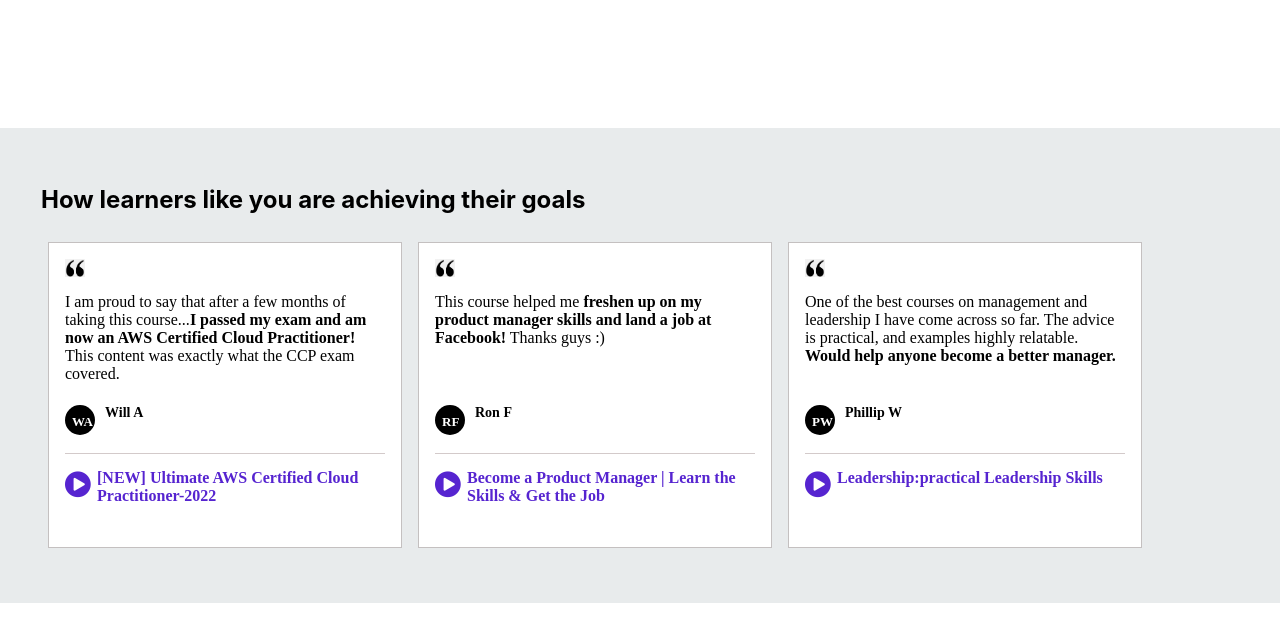
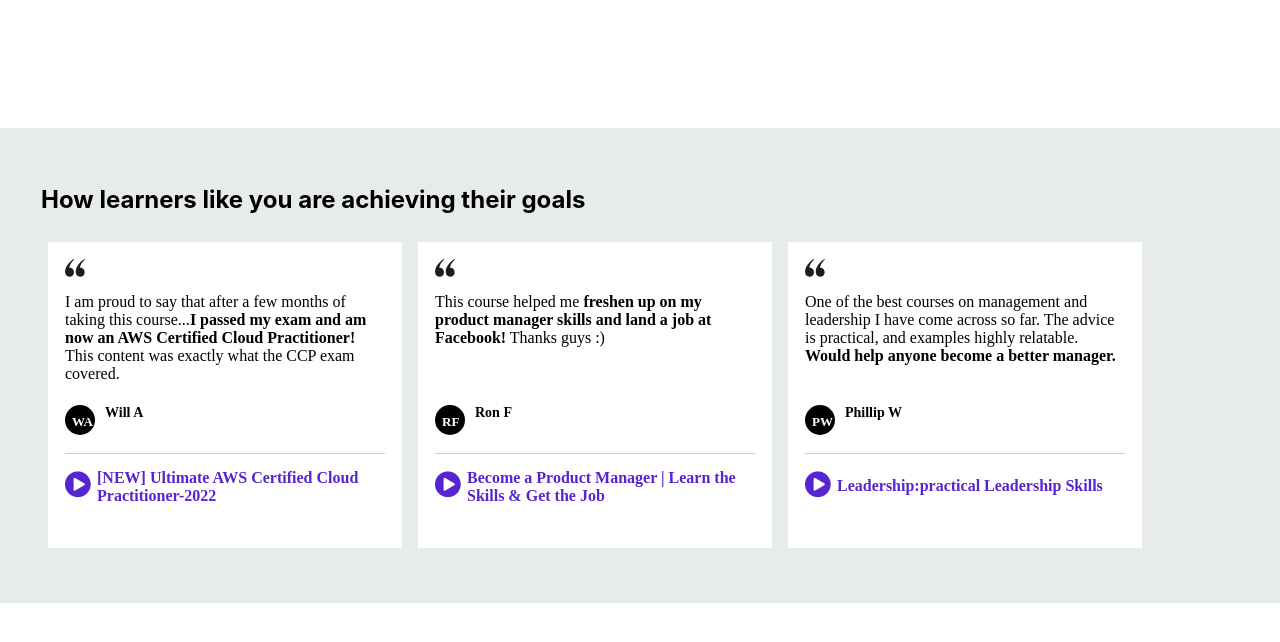
Before and after one commit to joelpatole/css-demo, a plain HTML site: page UdemyCards/index.html in a window 1280 px wide. Drawn offline with Linux system fonts and the light colour scheme.

Commit message:
udemy cards updated

```diff
--- a/UdemyCards/index.css
+++ b/UdemyCards/index.css
@@ -50,7 +50,7 @@ h2{
     height: 19rem;
     background-color: white;
     display: block;
-    border: 1px solid rgb(196, 192, 192);
+    border: 1px solid rgb(255, 255, 255);
 }
 
 .playlogo-link{
@@ -66,8 +66,6 @@ h2{
     margin-top: 1rem;
     width: 2.5rem;
     height: 2.5rem;
-    background-color: beige;
-    background-image: url('./doubleImage.png');
 
 }
 
@@ -153,9 +151,22 @@ h2{
 }
 
 .link{
-    font-size:medium;
-    margin-left: 3rem;
+    font-size: medium;
+    margin-left: 1rem;
     font-weight: 600;
-    margin-top: -1rem;
+    margin-top: 1rem;
     color: #5624d0;
 }
+
+.link-tag{
+    display: inline-flex;
+    height:20px;
+}
+
+.link-tag:hover{
+    color: #298714;
+}
+
+.link .third-link{
+    margin-top: 0.5rem;
+}
--- a/UdemyCards/index.html
+++ b/UdemyCards/index.html
@@ -15,7 +15,7 @@
             <div class="text"><h2>How learners like you are achieving their goals</h2></div>
             <div class="boxes">
                 <div class="box one">
-                    <img src="./double.png" class="symbol"></img>
+                    <img src="./quote.svg" class="symbol"></img>
                     <div class="para"><p>I am proud to say that after a few months of taking this course...<strong>I passed my exam and am now an AWS Certified Cloud Practitioner!</strong> This content was exactly what the CCP exam covered.</p></div>
                     <div class="round-name">
                        <div class="round"><p class="textOne">WA</p></div>
@@ -23,14 +23,16 @@
                     </div>
                     <div class="line"></div>
                     <div class="playlogo-link">
+                        <a href="https://www.udemy.com/course/aws-certified-cloud-practitioner-new/" target="_blank" class="link-tag" style="text-decoration: none;">
                             <div class="playlogo">
                                 <i class="fa fa-play-circle" style="font-size:30px;color: #5624d0;"></i>
                             </div>
-                        <div class="link"><p>[NEW] Ultimate AWS Certified Cloud Practitioner-2022</p></div>
+                            <span class="link"><p>[NEW] Ultimate AWS Certified Cloud Practitioner-2022</p></span>
+                        </a>
                     </div>
                 </div>
                 <div class="box two">
-                    <img src="./double.png" class="symbol"></img>
+                    <img src="./quote.svg" class="symbol"></img>
                     <div class="para"><p>This course helped me <strong>freshen up on my product manager skills and land a job at Facebook!</strong> Thanks guys :)</p></div>
                     <div class="round-name">
                        <div class="round"><p class="textOne">RF</p></div>
@@ -38,14 +40,17 @@
                     </div>
                     <div class="line"></div>
                     <div class="playlogo-link">
+                        <a href="https://www.udemy.com/course/become-a-product-manager-learn-the-skills-get-a-job/" class="link-tag" target="_blank" style="text-decoration: none;">
                             <div class="playlogo">
                                 <i class="fa fa-play-circle" style="font-size:30px;color: #5624d0;"></i>
                             </div>
-                        <div class="link"><p>Become a Product Manager | Learn the Skills & Get the Job</p></div>
+                            <span class="link"><p>Become a Product Manager | Learn the Skills & Get the Job</p>
+                            </span>
+                        </a>
                     </div>
                 </div>
                 <div class="box three">
-                    <img src="./double.png" class="symbol"></img>
+                    <img src="./quote.svg" class="symbol"></img>
                     <div class="para"><p>One of the best courses on management and leadership I have come across so far. The advice is practical, and examples highly relatable. <strong>Would help anyone become a better manager.</strong></p></div>
                     <div class="round-name">
                        <div class="round"><p class="textOne">PW</p></div>
@@ -53,11 +58,13 @@
                     </div>
                     <div class="line"></div>
                     <div class="playlogo-link">
+                        <a href="https://www.udemy.com/course/practical-leadership/" target="_blank" class="link-tag" style="text-decoration: none;">
                             <div class="playlogo">
                                 <i class="fa fa-play-circle" style="font-size:30px;color: #5624d0;"></i>
                             </div>
-                        <div class="link"><p>Leadership:practical Leadership Skills</p>
-                        </div>
+                            <span class="link"><p class="third-link">Leadership:practical Leadership Skills</p>
+                            </span>
+                        </a>
                     </div>
                 </div>
             </div>
```
Also changed, not shown: UdemyCards/quote.svg (added). Lines whose indentation alone changed are shown as unchanged.
